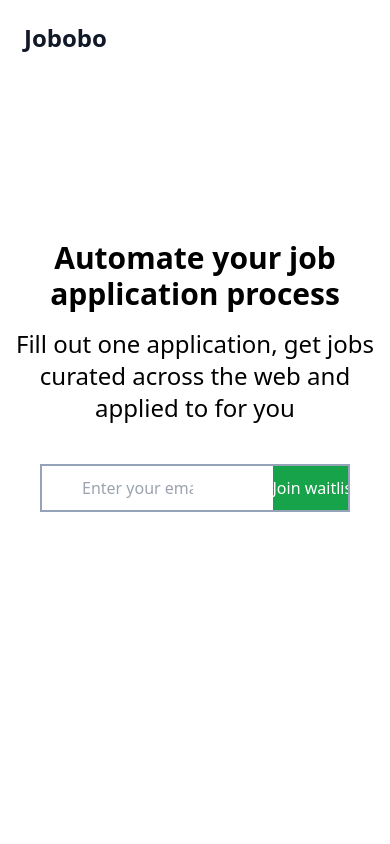
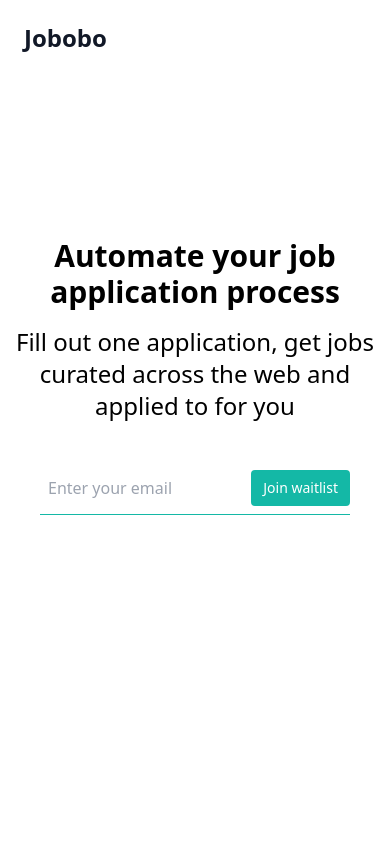
Before and after one commit to Kitenite/jobobo, a React (Vite) app: page / in a window 390 px wide. Shown: the top 844 px of the page. Built offline with nearby package versions, Linux system fonts and the light colour scheme; no server answers.

Commit message:
Update input responsive

```diff
--- a/src/components/EmailInput.tsx
+++ b/src/components/EmailInput.tsx
@@ -18,17 +18,20 @@ export default function EmailInput() {
 
   return (
     <div className="relative w-full max-w-lg p-10">
-      <form onSubmit={onSubmit}>
+      <form className="w-full max-w-sm" onSubmit={onSubmit}>
+        <div className="flex items-center border-b border-teal-500 py-2">
           <input
+            className="mr-3 w-full appearance-none border-none bg-transparent py-1 px-2 leading-tight text-gray-700 focus:outline-none"
             type="text"
-          className="h-12 w-3/4 border-2 border-r-0 border-slate-400 pl-10 pr-20 hover:border-sky-600"
             placeholder="Enter your email"
+            aria-label="email"
           />
           <input
-          className="h-12 w-1/4 border-2 border-l-0 border-slate-400 bg-green-600 text-white hover:bg-green-700"
-          type="submit"
+            className="flex-shrink-0 rounded border-4 border-teal-500 bg-teal-500 py-1 px-2 text-sm text-white hover:border-teal-700 hover:bg-teal-700"
+            type="button"
             value="Join waitlist"
           />
+        </div>
       </form>
     </div>
   );
```
Lines whose indentation alone changed are shown as unchanged.
